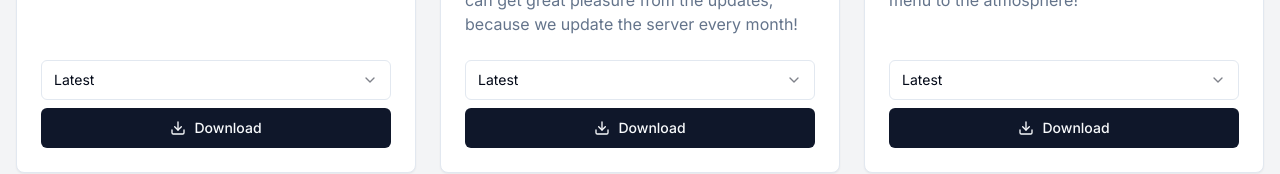
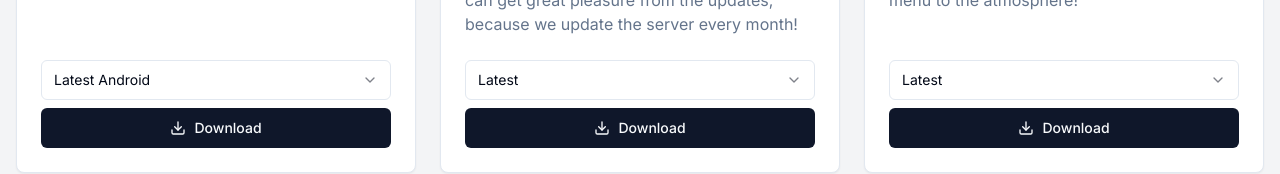
Before and after one commit to natesworksdev/brawlmods, a Next.js app: page / in a window 1280 px wide. Shown: the part 491-665 px from the top of the page. Built offline with nearby package versions, Linux system fonts and the light colour scheme.

Commit message:
rename latest to latest android

```diff
--- a/app/page.tsx
+++ b/app/page.tsx
@@ -29,7 +29,7 @@ const mods: Mod[] = [
     tags: ["Private server", "Supports iOS"],
     versions: [
       {
-        version: "Latest",
+        version: "Latest Android",
         mirrorLink: "https://dnull.xyz/latest_bs"
       },
       {
```
